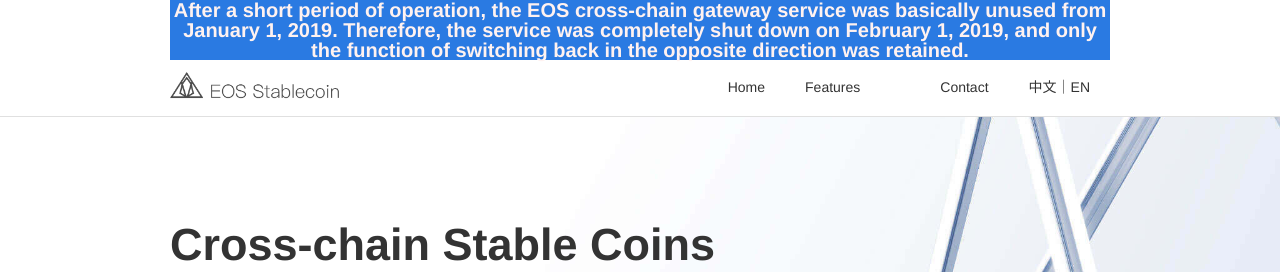
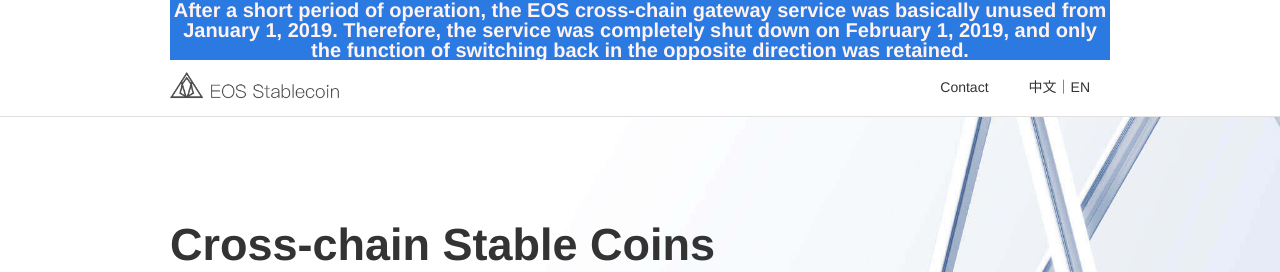
Before and after one commit to eosstablecoin/eosstablecoin, a Jekyll site: the page built from index.md, in a window 1280 px wide. Shown: the top 272 px of the page. Built offline with Jekyll 4.4.1, drawn with Linux system fonts in a browser that asks for light colours.

Commit message:
update info

```diff
--- a/_layouts/home.html
+++ b/_layouts/home.html
@@ -26,8 +26,6 @@
         <img class="mobile-menu" src="./static/img/menu.png"/>
         <div class="menu">
             <ul>
-                <li><a href="#home" tkey="home"></a></li>
-                <li><a href="#features" tkey="features"></a></li>
                 <li><a href="#transparency" tkey="transparent"></a></li>
                 <li><a href="#partner" tkey="contact"></a></li>
                 <li><span class="cn">中文</span>｜<span class="en">EN</span></li>
--- a/static/js/i18n/cn.json
+++ b/static/js/i18n/cn.json
@@ -1,6 +1,4 @@
 {
-    "home":"首页",
-    "features":"特色",
     "contact":"联系我们",
     "eosstablecoin":"EOS 生态跨链币",
     "eosstabledes":"EOS 跨链币是主流区块链网络资产在 EOS 网络上的映射。持有主流区块链资产的用户可以通过跨链网关把资产兑换为 EOS 网络上同等数量的跨链资产，用户可以在支持的 DApp 或去中心化交易所中使用这些资产。跨链币丰富了 EOS 生态的资产多样性，同时也给希望参与 EOS 生态的其他区块链网络的用户提供了极大的便利。特别是 EUSD，由于通过锚定 USDT 间接锚定了美元，能够给用户在剧烈变化的市场提供一种稳定的选择。",
--- a/static/js/i18n/en.json
+++ b/static/js/i18n/en.json
@@ -1,6 +1,4 @@
 {
-    "home":"Home",
-    "features":"Features",
     "contact":"Contact",
     "eosstablecoin":"Cross-chain Stable Coins in EOS Ecosystem",
     "eosstabledes":"EOS stable coins are the mappings of major blockchain assets on EOS.IO network. Users who hold major blockchain assets are able to swap their assets from original blockchain network to EOS.IO network through gateway service so as to utilize them in DAPPs or decentralized exchanges. EOS stable coins enrich the diversity of EOS ecosystem and offer a convenient way for users from other blockchain network to experience the EOS world.",
```
